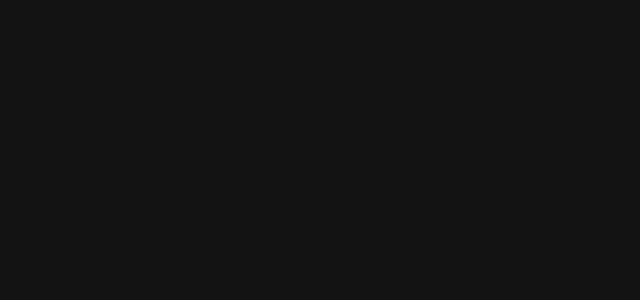
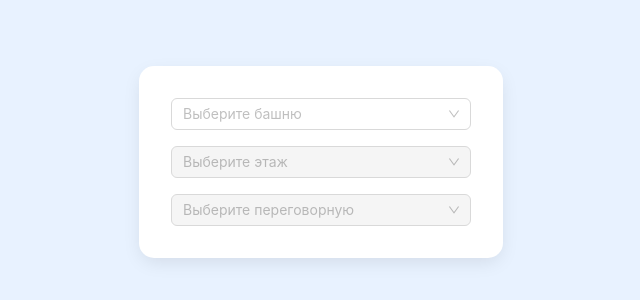
Before and after one commit to mrmar99/vkb2b, a React (Create React App) app: page / in a window 1280 px wide. Shown: the part 238-538 px from the top of the page, without its empty margins (319-959 px from the left). Built offline with nearby package versions, Linux system fonts and the light colour scheme.

Commit message:
Update data provider and Select components

```diff
--- a/src/App.tsx
+++ b/src/App.tsx
@@ -1,14 +1,92 @@
 import './styles/App.scss';
-import React from 'react';
-import towers from "./data/data";
+import React, { useState, useEffect } from 'react';
+import { towers as towersData, floors as floorsData, rooms as roomsData } from "./data/data";
+import { Select } from 'antd';
 
 function App() {
-  console.log(towers)
+  const [towersOptions, setTowersOptions] = useState<{ value: string; label: string; }[]>([]);
+  const [towerValue, setTowerValue] = useState<string | null>(null);
+  const [floorsOptions, setFloorsOptions] = useState<{ value: string; label: string; }[]>([]);
+  const [floorValue, setFloorValue] = useState<string | null>(null);
+  const [roomsOptions, setRoomsOptions] = useState<{ value: number; label: string; }[]>([]);
+  const [roomValue, setRoomValue] = useState<string | null>(null);
+
+  useEffect(() => {
+    const towers = Object.entries(towersData).map(([key, value]) => {
+      return {
+        value: key,
+        label: value.name
+      }
+    });
+
+    setTowersOptions(towers);
+  }, []);
+
+  const onTowerSelect = (value: string) => {
+    const floors = Object.values(floorsData).filter((floor) => {
+      return floor.towerId === value;
+    }).map(({ id, level }) => {
+      return { value: id, label: `${level} этаж "${towersData[value].name}"` }
+    });
+
+    if (!!towerValue) {
+      setFloorValue(null);
+      setRoomValue(null);
+    }
+
+    setFloorsOptions(floors);
+    setTowerValue(value);
+  }
+
+  const onFloorSelect = (value: string) => {
+    const rooms = roomsData
+      .filter(({ floorId }) => floorId === value)
+      .map(({ number }) => {
+        return { value: number, label: `Переговорная ${number}` }
+      });
+
+    if (!!floorValue) {
+      setRoomValue(null);
+    }
+
+    setRoomsOptions(rooms);
+    setFloorValue(value);
+  }
 
   return (
     <div className="App">
       <div className='form-container'>
-
+        <form>
+          <Select
+            style={{
+              width: '100%'
+            }}
+            placeholder="Выберите башню"
+            options={towersOptions}
+            onSelect={onTowerSelect}
+            value={towerValue}
+          />
+          <Select
+            style={{
+              width: '100%'
+            }}
+            disabled={!Boolean(towerValue)}
+            placeholder="Выберите этаж"
+            onSelect={onFloorSelect}
+            value={floorValue}
+            options={floorsOptions}
+          />
+          <Select
+            style={{
+              width: '100%'
+            }}
+            disabled={!Boolean(floorValue)}
+            placeholder="Выберите переговорную"
+            onSelect={(value: string) => setRoomValue(value)}
+            value={roomValue}
+            options={roomsOptions}
+          />
+        </form>
       </div>
     </div>
   );
--- a/src/data/data.js
+++ /dev/null
@@ -1,19 +0,0 @@
-const towers = [
-  { name: "Башня А", floors: [] },
-  { name: "Башня Б", floors: [] }
-];
-
-for (let i = 3; i <= 27; i++) {
-  const floor = {
-    level: i,
-    rooms: []
-  }
-
-  for (let j = 1; j <= 10; j++) {
-    floor.rooms.push({ name: `Переговорная ${j}` });
-  }
-
-  towers.forEach((tower) => tower.floors.push(floor));
-}
-
-export default towers;
--- /dev/null
+++ b/src/data/data.ts
@@ -0,0 +1,47 @@
+type Tower = {
+  id: string;
+  name: string;
+};
+
+type Floor = {
+  id: string;
+  towerId: string;
+  level: number;
+};
+
+type Room = {
+  towerId: string;
+  floorId: string;
+  number: number;
+};
+
+const generateRandomId = () => {
+  return Math.random().toString(36).slice(2, 9);
+}
+
+const towers: { [id: string]: Tower } = {
+  "towerA": { id: "towerA", name: "Башня А" },
+  "towerB": { id: "towerB", name: "Башня Б" }
+};
+
+const floors: { [id: string]: Floor } = {};
+Object.entries(towers).forEach(([key, value]) => {
+  for (let level = 3; level <= 27; level++) {
+    const floor: Floor = { id: generateRandomId(), towerId: key, level };
+    floors[floor.id] = floor;
+  }
+});
+
+const rooms: Room[] = [];
+Object.values(floors).forEach((floor) => {
+  for (let i = 1; i <= 10; i++) {
+    const room: Room = { towerId: floor.towerId, floorId: floor.id, number: i };
+    rooms.push(room);
+  }
+});
+
+export {
+  towers,
+  floors,
+  rooms
+}
--- a/src/styles/App.scss
+++ b/src/styles/App.scss
@@ -1,9 +1,13 @@
 body {
-  background-color: rgb(19, 19, 19);
-  height: 100%;
+  background-color: rgb(232, 242, 255);
+  height: 100vh;
   width: 100%;
   padding: 0;
   margin: 0;
+}
+
+.App {
+  height: 100%;
 }
 
 .form-container {
@@ -12,4 +16,17 @@
   display: flex;
   justify-content: center;
   align-items: center;
+
+  form {
+    background-color: white;
+    padding: 32px;
+    border-radius: 15px;
+    width: 300px;
+    display: flex;
+    flex-direction: column;
+    gap: 16px;
+    box-shadow: 0px 6px 19px -3px rgba(0,0,0,0.1);
+    -webkit-box-shadow: 0px 6px 19px -3px rgba(0,0,0,0.1);
+    -moz-box-shadow: 0px 6px 19px -3px rgba(0,0,0,0.1);
+  }
 }
```
Also changed, not shown: 1 other file (tests, documents, lock files or other folders).
